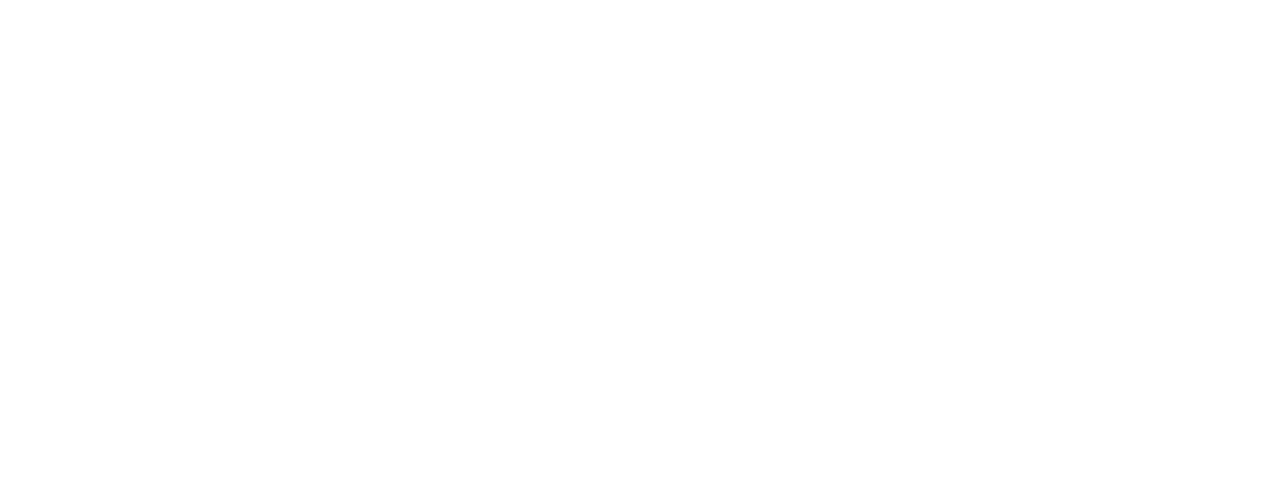
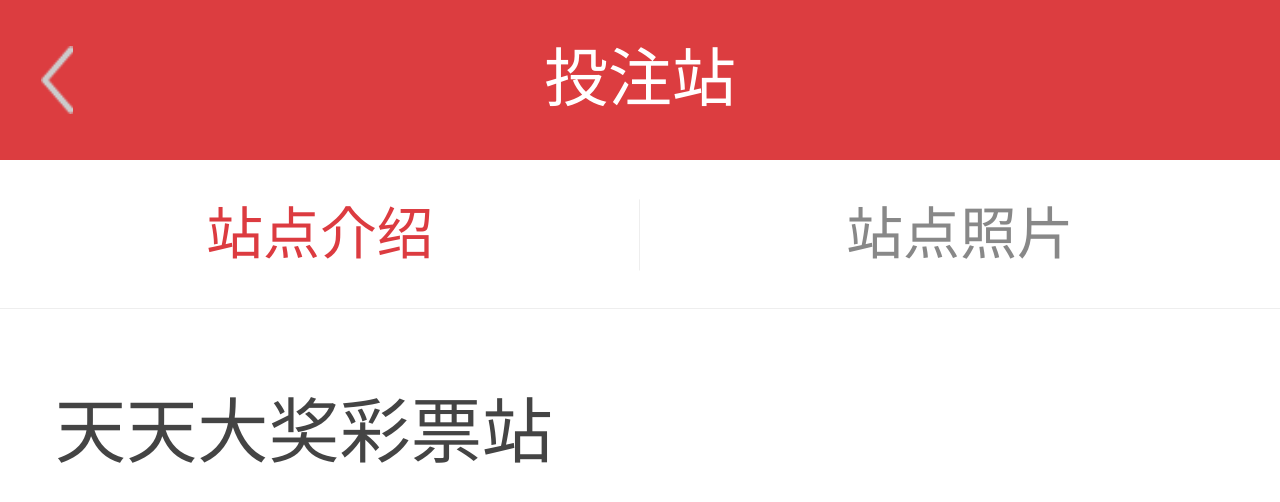
Before and after one commit to Lee-Cloud/gl-lottery-vue, a Vue app: page /#/stations/station_detail in a window 1280 px wide. Shown: the top 502 px of the page. Built offline with nearby package versions, Linux system fonts and the light colour scheme.

Commit message:
result、information view

```diff
--- a/src/App.vue
+++ b/src/App.vue
@@ -38,12 +38,11 @@ export default {
     height: 100%;
   }
   body {
+    position: relative;
     width: 7.2rem;
-    height: 100%;
-    margin: 0 auto;
+    /*height: 100%;*/
     font-size: 0.3rem;
     font-family: 微软雅黑;
-    /*padding-top: 0.9rem;*/
   }
   ul,
   ol,
@@ -53,16 +52,26 @@ export default {
   a{
     text-decoration: none;
   }
+  #app {
+    /*position: fixed;
+    top: 0;
+    left: 0;*/
+    width: 100%;
+    height: 100%;
+  }
   .view {
-    position: fixed;
+    position: absolute;
     top: 0;
     left: 0;
     width: 7.2rem;
+    /*height: 100%;*/
+    padding-top: 0.9rem;
   }
   header{
-    /*position: fixed;
+    position: fixed;
+    z-index: 100;
     top: 0;
-    left: 0;*/
+    left: 0;
     width: 100%;
     height: 0.9rem;
     background-color: #dc3d40;
--- a/src/main.js
+++ b/src/main.js
@@ -12,6 +12,8 @@ import results from './views/results';
 import result_history from './views/result-history';
 import information from './views/information';
 import information_detail from './views/information-detail';
+// import stations from './views/stations';
+import station_detail from './views/station-detail';
 
 Vue.use(VueRouter);
 const router = new VueRouter({
@@ -31,6 +33,9 @@ const router = new VueRouter({
     },{
       path:'/information/information_detail',
       component:information_detail
+    },{
+      path:'/stations/station_detail',
+      component: station_detail
     }
 	]
 })
--- a/src/views/Home.vue
+++ b/src/views/Home.vue
@@ -13,7 +13,7 @@
         <img src="../assets/ico_zixun.png" alt="购彩资讯" />
         <p>购彩资讯</p>
       </router-link>
-      <router-link to="" class="nav-item">
+      <router-link to="/stations/station_detail" class="nav-item">
         <img src="../assets/ico_zhandian.png" alt="附近站点" />
         <p>附近站点</p>
       </router-link>
--- a/src/views/result-history.vue
+++ b/src/views/result-history.vue
@@ -4,10 +4,28 @@
       <i class="icon-back" v-on:click="backwards"></i>
       大乐透开奖列表
     </header>
+    <div class="space"></div>
+    <ul class="result-list">
+      <li v-for="result in results">
+        <p class="info">{{result.date}}</p>
+        <ul class="numbers">
+          <li class="number" v-for="number in result.numbers">{{number}}</li>
+        </ul>
+      </li>
+    </ul>
   </div>
 </template>
 <script type="text/javascript">
   export default {
+    data(){
+      return {
+        results:[
+          {date:"第454878期 2016-10-14",numbers:[10,11,12,13,15,16,20]},
+          {date:"第454877期 2016-10-13",numbers:[10,11,12,13,15,16,20]},
+          {date:"第454876期 2016-10-12",numbers:[10,11,12,13,15,16,20]},
+        ]
+      }
+    },
     methods: {
       backwards: function(){
         history.go(-1)
@@ -15,3 +33,53 @@
     }
   }
 </script>
+<style scoped>
+  div.space {
+    position: fixed;
+    top: 0.9rem;
+    left: 0;
+    width: 100%;
+    height: 0.12rem;
+    background-color: #eee;
+    border-bottom: 1px solid #ccc;
+  }
+  ul.result-list{
+    width: 100%;
+    padding-left: 0.21rem;
+    margin-top: 0.12rem;
+  }
+  ul.result-list > li {
+    padding: 0.24rem 0 0.29rem 0;
+    border-bottom: 1px solid #eee;
+  }
+  p.info {
+    color: #444;
+    font-size: 0.22rem;
+    line-height: 100%;
+    margin-bottom: 0.24rem;
+  }
+  ul.numbers {
+    overflow: hidden;
+  }
+  li.number {
+    float: left;
+    margin-right: 0.09rem;
+    width: 0.7rem;
+    height: 0.7rem;
+    border-radius: 50%;
+    text-align: center;
+    line-height: 0.7rem;
+    color: #E73334;
+  }
+  li.number:nth-child(7),li.number:nth-child(6){
+    color: #0C89E1;
+  }
+  ul.result-list > li:first-child > ul.numbers > li.number {
+    background-color: #E73334;
+    color: white;
+  }
+  ul.result-list > li:first-child > ul.numbers > li.number:nth-child(6),
+  ul.result-list > li:first-child > ul.numbers > li.number:nth-child(7){
+    background-color: #0C89E1;
+  }
+</style>
--- a/src/views/results.vue
+++ b/src/views/results.vue
@@ -38,6 +38,10 @@
 </script>
 <style scoped>
   div.space{
+    position: fixed;
+    top: 0.9rem;
+    left: 0;
+    z-index: 100;
     width: 100%;
     height: 0.12rem;
     background-color: #eee;
@@ -46,6 +50,7 @@
   ul.results-list{
     width: 100%;
     padding-left: 0.21rem;
+    margin-top: 0.12rem;
   }
   li.results-item{
     position: relative;
--- /dev/null
+++ b/src/views/station-detail.vue
@@ -0,0 +1,79 @@
+<template>
+  <div id="stations-detail">
+    <header>
+      <i class="icon-back" v-on:click="backwards"></i>
+      投注站
+    </header>
+    <ul class="tabs">
+      <li v-on:click="tab_intro" v-bind:class="{active:isIntro}">站点介绍</li>
+      <li v-on:click="tab_pic" v-bind:class="{active:!isIntro}">站点照片</li>
+    </ul>
+    <div class="content" v-if="isIntro">
+      <p class="content-title">天天大奖彩票站</p>
+    </div>
+    <div class="station-pic">
+
+    </div>
+  </div>
+</template>
+<script type="text/javascript">
+  export default {
+    data(){
+      return {
+        isIntro : true
+      }
+    },
+    methods:{
+      backwards: function(){
+        history.go(-1);
+      },
+      tab_intro: function(){
+        this.isIntro = true;
+      },
+      tab_pic: function(){
+        this.isIntro = false;
+      }
+    }
+  }
+</script>
+<style>
+  ul.tabs {
+    width: 100%;
+    height: 0.84rem;
+    overflow: hidden;
+    border-bottom: 1px solid #eee;
+  }
+  ul.tabs > li {
+    position: relative;
+    float: left;
+    width: 50%;
+    height: 0.84rem;
+    font-size: 0.32rem;
+    color: #888;
+    text-align: center;
+    line-height: 0.84rem;
+  }
+  ul.tabs > li.active {
+    color: #dc3b40 ;
+  }
+  ul.tabs >li:first-child::after {
+    content: "";
+    position: absolute;
+    top: 50%;
+    right: 0;
+    transform: translate(0,-50%);
+    -webkit-transform: translate(0,-50%);
+    width: 1px;
+    height: 0.4rem;
+    background-color: #eee;
+  }
+  div.content {
+    padding: 0 0.31rem;
+  }
+  div.content > p.content-title {
+    margin-top: 0.5rem;
+    font-size: 0.4rem;
+    color: #444;
+    line-height: 100%;
+  }
+</style>
```
